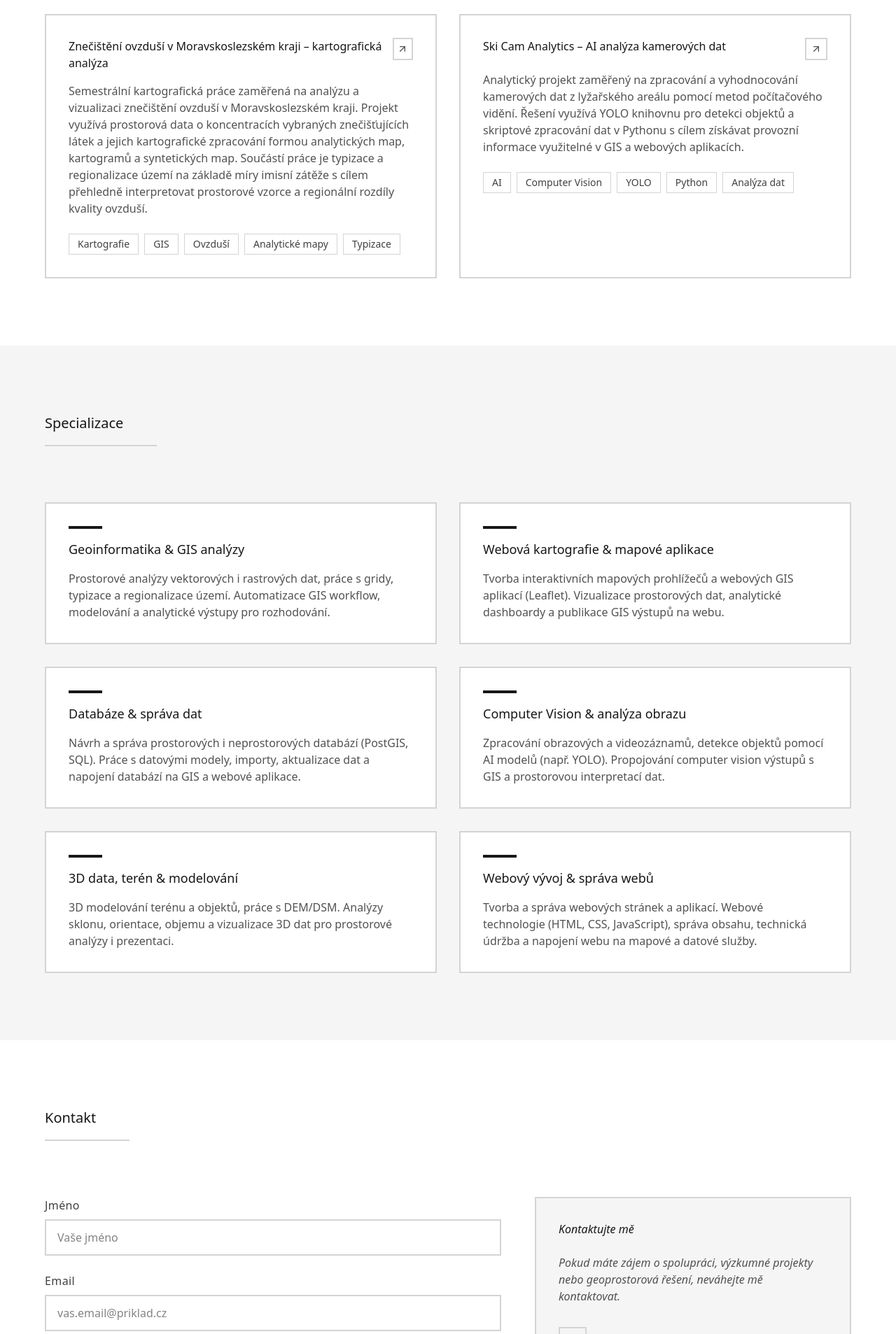
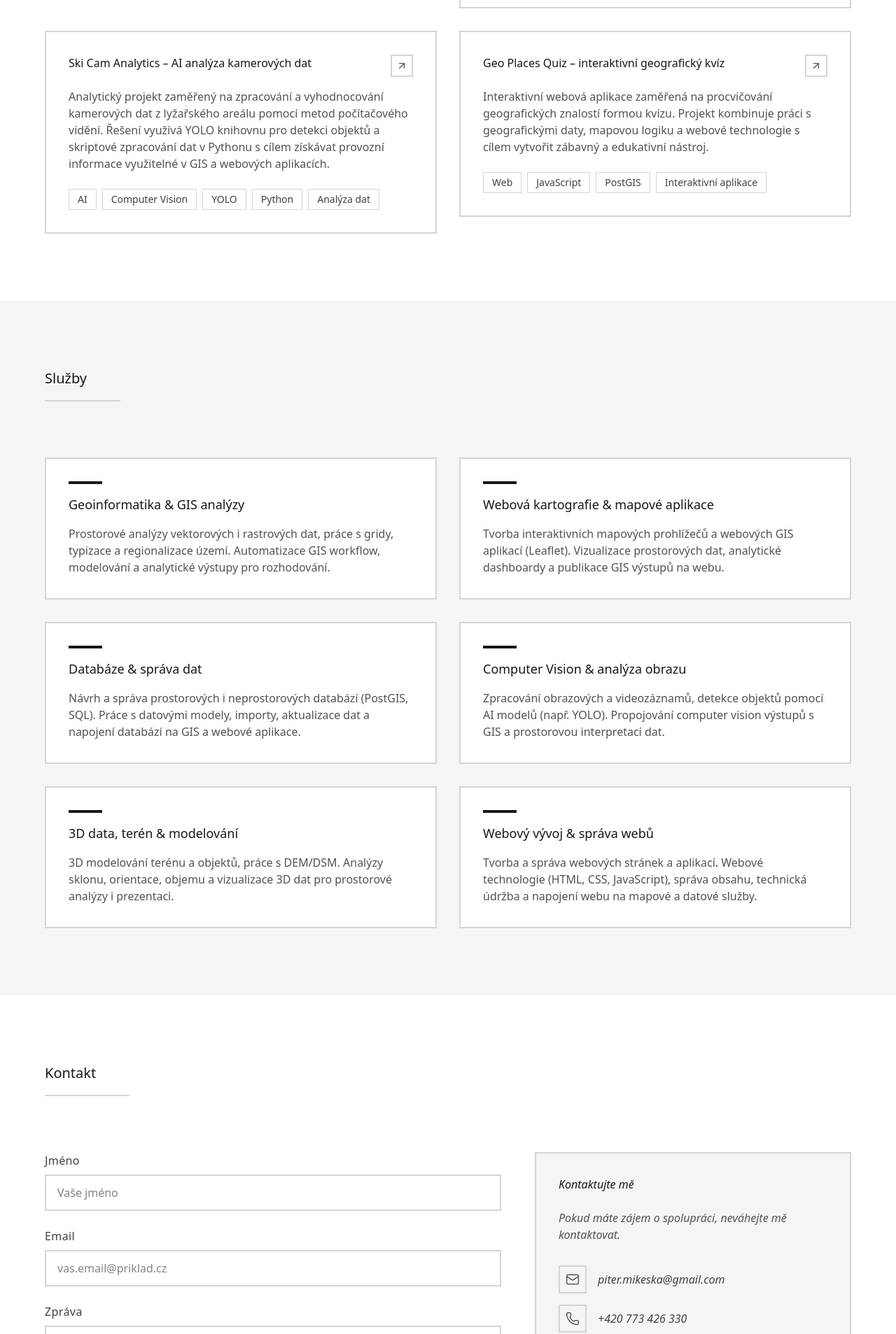
Before and after one commit to MetrPikeska/petrmikeska, a React (Vite) app: page / in a window 1280 px wide. Shown: the part 4100-6007 px from the top of the page at 70% size. Built offline with nearby package versions, Linux system fonts and the light colour scheme.

Commit message:
feat: Add Google Analytics tracking and update contact section with phone number

```diff
--- a/index.html
+++ b/index.html
@@ -102,6 +102,16 @@
         ]
       }
       </script>
+
+      <!-- Google tag (gtag.js) -->
+      <script async src="https://www.googletagmanager.com/gtag/js?id=G-PMX8ZPEHYK"></script>
+      <script>
+        window.dataLayer = window.dataLayer || [];
+        function gtag(){dataLayer.push(arguments);}
+        gtag('js', new Date());
+
+        gtag('config', 'G-PMX8ZPEHYK');
+      </script>
     </head>
 
     <body>
--- a/src/components/Contact.tsx
+++ b/src/components/Contact.tsx
@@ -1,7 +1,7 @@
 import React from 'react';
 import { SectionWrapper } from './SectionWrapper';
 import { Button } from './Button';
-import { Mail, Github, Linkedin, Globe } from 'lucide-react';
+import { Mail, Github, Linkedin, Globe, Phone } from 'lucide-react';
 
 export function Contact() {
   const handleSubmit = (e: React.FormEvent) => {
@@ -69,7 +69,7 @@ export function Contact() {
           <address className="bg-neutral-100 border-2 border-neutral-300 p-8 not-italic">
             <h3 className="text-neutral-900 mb-6">Kontaktujte mě</h3>
             <p className="text-neutral-600 mb-8">
-              Pokud máte zájem o spolupráci, výzkumné projekty nebo geoprostorová řešení, neváhejte mě kontaktovat.
+              Pokud máte zájem o spolupráci, neváhejte mě kontaktovat.
             </p>
 
             <div className="space-y-4">
@@ -83,6 +83,18 @@ export function Contact() {
                   <Mail className="w-5 h-5" strokeWidth={1.5} />
                 </div>
                 <span>piter.mikeska@gmail.com</span>
+              </a>
+
+              <a
+                href="tel:+420773426330"
+                className="flex items-center gap-4 text-neutral-700 hover:text-neutral-900 transition-colors"
+                itemProp="telephone"
+                aria-label="Telefon: +420 773 426 330"
+              >
+                <div className="w-10 h-10 border-2 border-neutral-300 flex items-center justify-center" aria-hidden="true">
+                  <Phone className="w-5 h-5" strokeWidth={1.5} />
+                </div>
+                <span>+420 773 426 330</span>
               </a>
 
               <a
--- a/src/components/Projects.tsx
+++ b/src/components/Projects.tsx
@@ -17,13 +17,7 @@ export function Projects() {
       tags: ['GIS', 'Klima', 'PostGIS', 'Web',],
       url: 'https://github.com/MetrPikeska/geote-klima-ui'
     }
-    ,
-    {
-      title: 'Geo Places Quiz – interaktivní geografický kvíz',
-      description: 'Interaktivní webová aplikace zaměřená na procvičování geografických znalostí formou kvízu. Projekt kombinuje práci s geografickými daty, mapovou logiku a webové technologie s cílem vytvořit zábavný a edukativní nástroj.',
-      tags: ['Web', 'JavaScript', 'PostGIS', 'Interaktivní aplikace'],
-      url: 'https://github.com/MetrPikeska/geo-places-quiz'
-    }
+
     ,
     {
       title: 'VYGEO OPALENA – interaktivní GIS pro správu lyžařského areálu',
@@ -34,12 +28,20 @@ export function Projects() {
     {
       title: 'Znečištění ovzduší v Moravskoslezském kraji – kartografická analýza',
       description: 'Semestrální kartografická práce zaměřená na analýzu a vizualizaci znečištění ovzduší v Moravskoslezském kraji. Projekt využívá prostorová data o koncentracích vybraných znečišťujících látek a jejich kartografické zpracování formou analytických map, kartogramů a syntetických map. Součástí práce je typizace a regionalizace území na základě míry imisní zátěže s cílem přehledně interpretovat prostorové vzorce a regionální rozdíly kvality ovzduší.',
-      tags: ['Kartografie', 'GIS', 'Ovzduší', 'Analytické mapy', 'Typizace']
+      tags: ['Kartografie', 'GIS', 'Ovzduší', 'Analytické mapy', 'Typizace'],
+      url: 'https://petrmikeska.cz/sykar2026_kapitola_Mikeska.pdf'
     },
     {
       title: 'Ski Cam Analytics – AI analýza kamerových dat',
       description: 'Analytický projekt zaměřený na zpracování a vyhodnocování kamerových dat z lyžařského areálu pomocí metod počítačového vidění. Řešení využívá YOLO knihovnu pro detekci objektů a skriptové zpracování dat v Pythonu s cílem získávat provozní informace využitelné v GIS a webových aplikacích.',
-      tags: ['AI', 'Computer Vision', 'YOLO', 'Python', 'Analýza dat']
+      tags: ['AI', 'Computer Vision', 'YOLO', 'Python', 'Analýza dat'],
+      url: 'https://github.com/MetrPikeska/ski-cam-analytics'
+    },
+    {
+      title: 'Geo Places Quiz – interaktivní geografický kvíz',
+      description: 'Interaktivní webová aplikace zaměřená na procvičování geografických znalostí formou kvízu. Projekt kombinuje práci s geografickými daty, mapovou logiku a webové technologie s cílem vytvořit zábavný a edukativní nástroj.',
+      tags: ['Web', 'JavaScript', 'PostGIS', 'Interaktivní aplikace'],
+      url: 'https://github.com/MetrPikeska/geo-places-quiz'
     }
 
 
--- a/src/components/Services.tsx
+++ b/src/components/Services.tsx
@@ -31,7 +31,7 @@ export function Services() {
   ];
 
   return (
-    <SectionWrapper id="services" title="Specializace" background="gray">
+    <SectionWrapper id="services" title="Služby" background="gray">
       <section itemScope itemType="https://schema.org/Service" aria-label="Nabízené služby a specializace">
         <div className="grid grid-cols-2 gap-8">
           {services.map((service, index) => (
```
